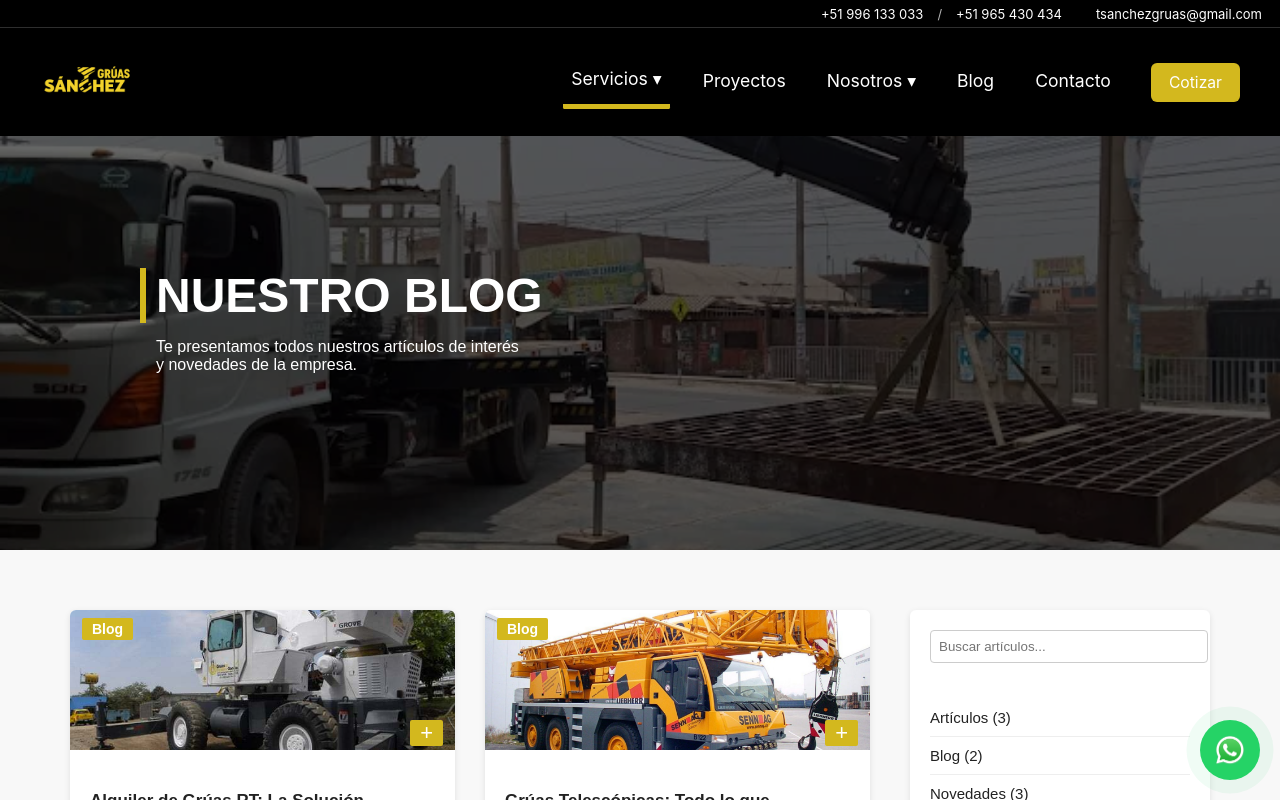
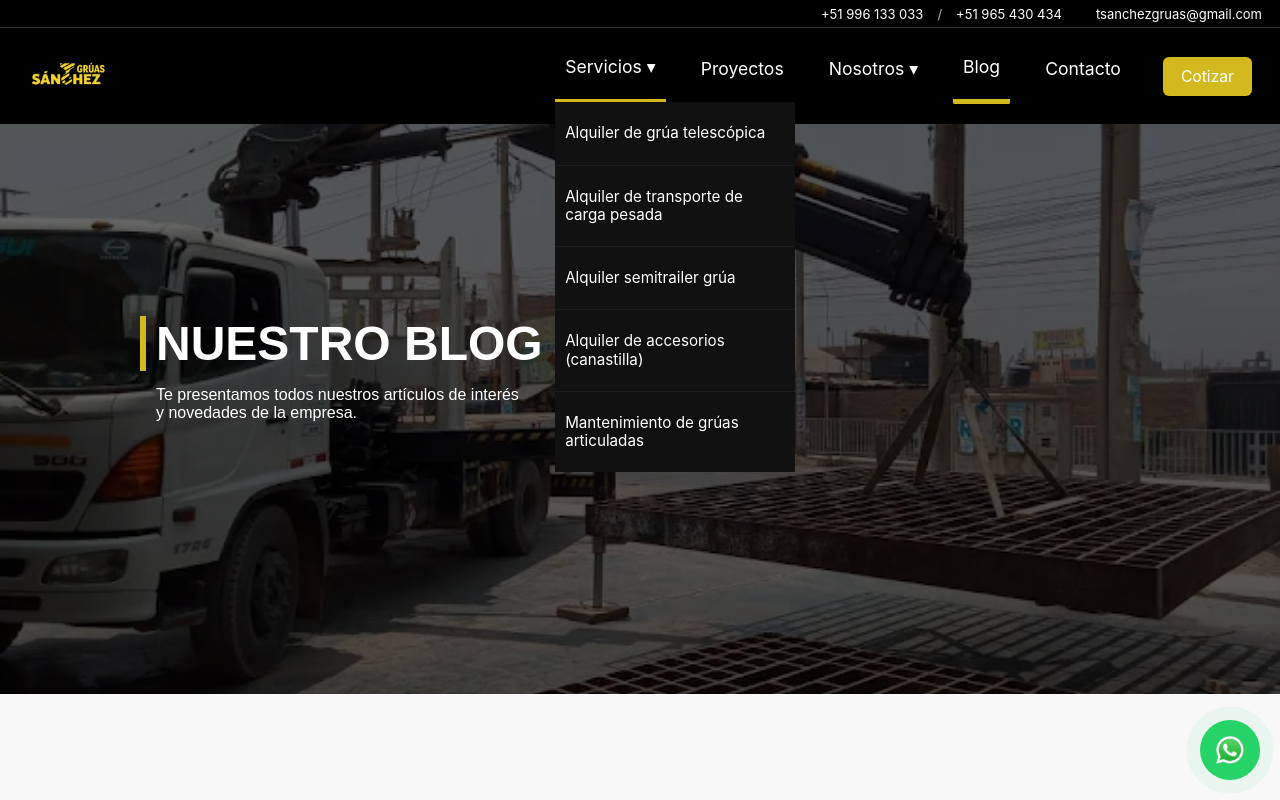
Before and after one commit to AYRTONFLORIAN30/PAGINA-WEB---SANCHEZ, a React (Create React App) app: page /blog in a window 1280 px wide. Both pictures are taken after a click on the link "Servicios ▾". Shown: the top 800 px of the page. Built offline with nearby package versions, Linux system fonts and the light colour scheme.

Commit message:
Seccion responsive movil corregida

```diff
--- a/src/components/Navbar.css
+++ b/src/components/Navbar.css
@@ -71,18 +71,19 @@
   display: flex;
   align-items: center;
   justify-content: space-between;
-  padding: 0 40px;
+  padding: 0 24px;        /* menos espacio lateral */
   background-color: #000;
   color: white;
-  height: 100px;
+  height: 68px;           /* antes 100px */
 }
 
 .logo {
-  max-height: 130px; /* ajusta altura máxima */
-  width: auto; /* mantiene la proporción */
+  max-height: 56px;       /* antes 130px */
+  width: auto;
   display: block;
-  object-fit: contain; /* asegura que no se deforme */
+  object-fit: contain;
 }
+
 
 .menu {
   list-style: none;
@@ -637,3 +638,123 @@ body {
     color: #fff !important;
   }
 }
+
+/* ====== COMPACT NAV – OVERRIDES (pegar al FINAL del CSS) ====== */
+.main-nav{
+  height: 56px !important;      /* ↓ barra más delgada */
+  padding: 0 20px !important;
+  background-color: #000;        /* mantiene negro */
+}
+.logo{
+  max-height: 42px !important;   /* ↓ logo no empuja la altura */
+  width: auto;
+}
+
+/* Links del menú más compactos */
+.menu li{ margin-top: 0 !important; }
+.menu a{
+  padding: 10px 8px !important;  /* ↓ padding vertical */
+  margin-top: 0 !important;
+  line-height: 1 !important;
+}
+
+/* En pantallas grandes NO re-crecer */
+@media (min-width: 992px){
+  .main-nav{ height: 56px !important; padding: 0 24px !important; }
+  .logo{ max-height: 42px !important; }
+}
+
+/* Si quieres aún más fino en 1400+ */
+@media (min-width: 1400px){
+  .main-nav{ height: 56px !important; }
+  .logo{ max-height: 42px !important; }
+}
+/* ====== NAVBAR MÁS ALTO + LOGO MÁS GRANDE ====== */
+.main-nav{
+  height: 88px !important;      /* antes 56px o 68px */
+  padding: 0 28px !important;   /* un poco más de aire */
+}
+
+.logo{
+  max-height: 72px !important;  /* antes 42–56px */
+  width: auto;
+}
+
+/* Menú links centrados verticalmente */
+.menu a{
+  padding: 20px 10px !important;  /* más relleno vertical */
+  line-height: 1.2 !important;
+}
+
+/* ====== NAVBAR + LOGO AJUSTADO (versión final) ====== */
+.main-nav{
+  height: 96px !important;       /* negro un poco más alto */
+  padding: 0 28px !important;
+  background-color: #000;
+}
+
+.logo{
+  max-height: 82px !important;   /* logo más grande */
+  width: auto;
+  display: block;
+  object-fit: contain;
+}
+
+/* Menú alineado al centro vertical */
+.menu a{
+  padding: 22px 10px !important;
+  line-height: 1.2 !important;
+}
+
+/* ===== Submenús más compactos (DESKTOP) ===== */
+@media (min-width: 992px){
+  .dropdown-menu{
+    min-width: 240px;        /* antes 280px */
+    padding: 6px 0;          /* menos relleno del panel */
+  }
+  .dropdown-menu li{
+    margin: 0;               /* elimina separación vertical extra */
+  }
+  .dropdown-menu a{
+    font-size: 0.95rem;      /* texto más chico */
+    padding: 10px 14px;      /* menos alto por opción */
+    line-height: 1.2;
+  }
+  /* Hover/activo mantiene contraste sin “engordar” */
+  .dropdown-menu li a:hover{
+    background-color: #d3b81e;
+    color: #fff;
+  }
+}
+
+/* ==== Dropdown: hover amarillo a TODO el ancho ==== */
+.dropdown-menu{
+  padding: 0 !important;       /* quita el colchón del panel */
+  min-width: 240px;            /* el ancho que prefieras */
+}
+
+.dropdown-menu li{
+  margin: 0 !important;        /* sin huecos entre items */
+}
+
+.dropdown-menu a{
+  display: block;               /* el <a> ocupa todo el ancho */
+  width: 100%;
+  padding: 12px 16px;           /* espacio interno del item */
+  color: #fff;                  /* color por defecto en panel oscuro */
+  line-height: 1.2;
+}
+
+/* Al pasar el mouse, el FONDO COMPLETO se pinta */
+.dropdown-menu li:hover > a,
+.dropdown-menu a:focus{
+  background: #d3b81e !important;
+  color: #111 !important;       /* o #fff si prefieres blanco sobre dorado */
+}
+
+/* (Opcional) separadores sutiles entre items */
+@media (min-width: 992px){
+  .dropdown-menu li + li a{
+    border-top: 1px solid rgba(255,255,255,.05);
+  }
+}
--- a/src/components/Navbar.jsx
+++ b/src/components/Navbar.jsx
@@ -1,20 +1,45 @@
 import React, { useState } from 'react';
 import './Navbar.css';
 import logo from '../assets/logo.png';
-import { useNavigate, Link } from 'react-router-dom';
+import { useNavigate, Link, useLocation } from 'react-router-dom';
 
 function Navbar() {
-  const [activeItem, setActiveItem] = useState('');
+  // Dropdown abierto SOLO para móvil
+  const [openDropdown, setOpenDropdown] = useState('');
   const [isMobileMenuOpen, setMobileMenuOpen] = useState(false);
   const navigate = useNavigate();
+  const { pathname } = useLocation();
 
-  const closeMobileMenu = () => setMobileMenuOpen(false);
+  // Helpers para marcar activo según la ruta
+  const isActive = (key) => {
+    switch (key) {
+      case 'home':
+        return pathname === '/';
+      case 'servicios':
+        return pathname.startsWith('/servicio');
+      case 'proyectos':
+        return pathname.startsWith('/proyectos');
+      case 'nosotros':
+        return pathname === '/nosotros' || pathname.startsWith('/nosotros/');
+      case 'blog':
+        return pathname.startsWith('/blog');
+      case 'contacto':
+        return pathname.startsWith('/contacto');
+      default:
+        return false;
+    }
+  };
 
-  // keepMenuOpen = true para los toggles ("Servicios", "Nosotros")
-  const handleClick = (item, keepMenuOpen = false, e) => {
-    if (e) e.preventDefault(); // evita salto al usar href="#"
-    setActiveItem(item);
-    if (!keepMenuOpen) closeMobileMenu();
+  // Cierra menú móvil y cualquier dropdown abierto
+  const closeMobileMenu = () => {
+    setMobileMenuOpen(false);
+    setOpenDropdown('');
+  };
+
+  // Toggle para dropdowns en móvil
+  const toggleDropdown = (item, e) => {
+    if (e) e.preventDefault();
+    setOpenDropdown((prev) => (prev === item ? '' : item));
   };
 
   return (
@@ -77,7 +102,13 @@ function Navbar() {
 
         <button
           className="menu-toggle"
-          onClick={() => setMobileMenuOpen((s) => !s)}
+          onClick={() =>
+            setMobileMenuOpen((prev) => {
+              const next = !prev;
+              if (!next) setOpenDropdown('');
+              return next;
+            })
+          }
           aria-expanded={isMobileMenuOpen}
           aria-label="Abrir menú"
         >
@@ -85,17 +116,21 @@ function Navbar() {
         </button>
 
         <ul className={`menu ${isMobileMenuOpen ? 'open' : ''}`}>
-          {/* Servicios */}
+          {/* Servicios (dropdown) */}
           <li className="dropdown">
             <a
               href="#"
-              onClick={(e) => handleClick('servicios', true, e)}
-              className={activeItem === 'servicios' ? 'active' : ''}
-              aria-expanded={activeItem === 'servicios'}
+              onClick={(e) => toggleDropdown('servicios', e)}
+              className={isActive('servicios') || openDropdown === 'servicios' ? 'active' : ''}
+              aria-expanded={openDropdown === 'servicios'}
             >
               Servicios ▾
             </a>
-            <ul className="dropdown-menu" onClick={(e) => e.stopPropagation()}>
+            <ul
+              className="dropdown-menu"
+              style={{ display: openDropdown === 'servicios' ? 'block' : undefined }}
+              onClick={(e) => e.stopPropagation()}
+            >
               <li>
                 <Link to="/servicio/grua-telescopica" onClick={closeMobileMenu}>
                   Alquiler de grúa telescópica
@@ -128,24 +163,28 @@ function Navbar() {
           <li>
             <Link
               to="/proyectos"
-              className={activeItem === 'proyectos' ? 'active' : ''}
-              onClick={() => handleClick('proyectos')}
+              className={isActive('proyectos') ? 'active' : ''}
+              onClick={closeMobileMenu}
             >
               Proyectos
             </Link>
           </li>
 
-          {/* Nosotros */}
+          {/* Nosotros (dropdown) */}
           <li className="dropdown">
             <a
               href="#"
-              onClick={(e) => handleClick('nosotros', true, e)}
-              className={activeItem === 'nosotros' ? 'active' : ''}
-              aria-expanded={activeItem === 'nosotros'}
+              onClick={(e) => toggleDropdown('nosotros', e)}
+              className={isActive('nosotros') || openDropdown === 'nosotros' ? 'active' : ''}
+              aria-expanded={openDropdown === 'nosotros'}
             >
               Nosotros ▾
             </a>
-            <ul className="dropdown-menu" onClick={(e) => e.stopPropagation()}>
+            <ul
+              className="dropdown-menu"
+              style={{ display: openDropdown === 'nosotros' ? 'block' : undefined }}
+              onClick={(e) => e.stopPropagation()}
+            >
               <li>
                 <Link to="/nosotros" onClick={closeMobileMenu}>
                   Más de nosotros
@@ -163,8 +202,8 @@ function Navbar() {
           <li>
             <Link
               to="/blog"
-              onClick={() => handleClick('blog')}
-              className={activeItem === 'blog' ? 'active' : ''}
+              className={isActive('blog') ? 'active' : ''}
+              onClick={closeMobileMenu}
             >
               Blog
             </Link>
@@ -174,8 +213,8 @@ function Navbar() {
           <li>
             <Link
               to="/contacto-info"
-              className={activeItem === 'contacto' ? 'active' : ''}
-              onClick={() => handleClick('contacto')}
+              className={isActive('contacto') ? 'active' : ''}
+              onClick={closeMobileMenu}
             >
               Contacto
             </Link>
--- a/src/views/Blog.css
+++ b/src/views/Blog.css
@@ -327,3 +327,26 @@
   .texto-hero-blog h1{ font-size: 32px; margin-bottom: 8px; }
   .texto-hero-blog p { font-size: 14px; margin-left: 12px; }
 }
+
+/* ===== BLOG – Más separación (DESKTOP) ===== */
+@media (min-width: 769px){
+  /* 1) Banner más alto para empujar el blanco hacia abajo */
+  .blog-hero{
+    height: 78vh;              /* antes 60vh; prueba 80–85vh si quieres más */
+  }
+
+  /* 2) Un poco de aire extra dentro del banner (opcional) */
+  .blog-hero .overlay{
+    padding-bottom: 48px;      /* da “respiro” bajo el texto del hero */
+  }
+
+  /* 3) Los artículos comienzan más abajo dentro del bloque blanco */
+  .contenido-principal{
+    padding: 110px 60px 80px;  /* ↑ padding-top más grande (antes 60px) */
+  }
+}
+
+/* Si tu pantalla es MUY grande, aún más alto el hero */
+@media (min-width: 1400px){
+  .blog-hero{ height: 82vh; }  /* sube un poco más en monitores grandes */
+}
--- a/src/views/Home.css
+++ b/src/views/Home.css
@@ -875,3 +875,62 @@
     font-size: 1.35rem;
   }
 }
+
+/* antes: justify-content: flex-end; */
+.overlay-hero{
+  background: rgba(0,0,0,.6);
+  width: 100%;
+  height: 100%;
+  display: flex;
+  justify-content: flex-start;   /* ⬅️ ahora el bloque vive a la izquierda */
+  align-items: center;
+  padding: 0 60px;               /* puedes bajar a 40px si lo quieres más “pegado” */
+  box-sizing: border-box;
+}
+
+.hero-texto-centrado{
+  display: flex;
+  flex-direction: column;
+  align-items: flex-start;        /* textos y botón alineados al borde izquierdo */
+}
+
+.hero-texto-centrado .cotizar-btn{
+  align-self: flex-start;         /* fuerza el borde */
+  margin-left: 0 !important;      /* sin corrimientos */
+}
+
+@media (max-width: 768px){
+  .overlay-hero{ padding: 0 24px; }  /* mantiene todo alineado y con buen aire */
+}
+
+/* 1) El bloque completo (título+texto+botón) a la DERECHA */
+.overlay-hero{
+  background: rgba(0,0,0,.6);
+  width:100%; height:100%;
+  display:flex;
+  justify-content:flex-end;   /* ⬅️ derecha */
+  align-items:center;
+  padding:0 60px;
+  box-sizing:border-box;
+}
+
+/* 2) Dentro del bloque, todo alineado por el borde izquierdo del propio bloque */
+.hero-texto-centrado{
+  max-width:700px;
+  display:flex;
+  flex-direction:column;
+  align-items:flex-start;      /* ⬅️ alinea títulos, párrafos y botón por el mismo borde */
+  text-align:left;
+  color:#fff;
+}
+
+/* 3) Solo el botón: pegado al mismo borde (sin desplazamientos) */
+.hero-texto-centrado .cotizar-btn{
+  align-self:flex-start;
+  margin-left:0 !important;
+}
+
+
+@media (max-width:768px){
+  .overlay-hero{ padding:0 24px; }
+}
```
